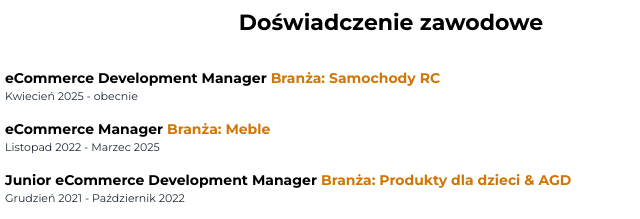
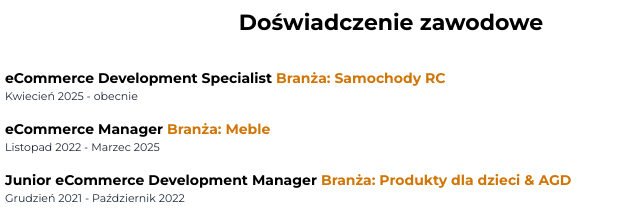
Before and after one commit to kam-bar/homepage, a plain HTML site: page index.html in a window 1280 px wide. Shown: the part 760-979 px from the top of the page, 249-889 px from the left. Drawn offline with nearby package versions, Linux system fonts and the light colour scheme.

Commit message:
change eCommerce

```diff
--- a/index.html
+++ b/index.html
@@ -59,7 +59,7 @@
 <section class="section">
     <h2 class="section__header" id="doświadczenie">Doświadczenie zawodowe</h2>
 
-    <h4 class="section__title">eCommerce Development Manager
+    <h4 class="section__title">eCommerce Development Specialist
         <span class="section__title--highlighted">Branża: Samochody RC</span>
     </h4>
     <p class="section__date">Kwiecień 2025 - obecnie</p>
```
